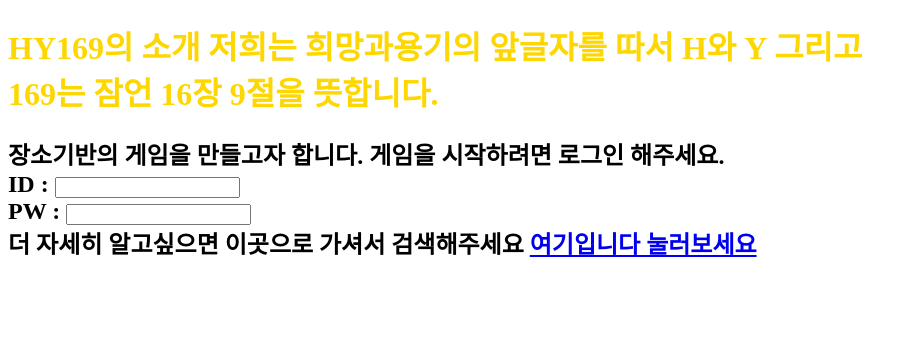
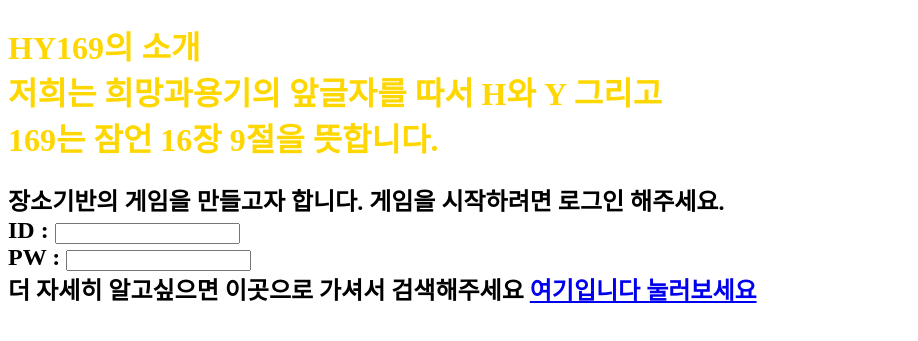
Before and after one commit to HY169/hy169, a plain HTML site: page 2.html in a window 1280 px wide. Shown: the part 27-368 px from the top of the page, without its empty margins (0-918 px from the left). Drawn offline with Linux system fonts and the light colour scheme.

Commit message:
Update 2.html

```diff
--- a/2.html
+++ b/2.html
@@ -6,10 +6,10 @@
 </head>
 <body>
     <img src="1.jpg"><br>
-  <h1 style="color: gold"> <b>HY169</b>의 소개
+  <h1 style="color: gold"> <b>HY169</b>의 소개<br>
 저희는 희망과용기의 앞글자를 따서 H와 Y 그리고<br>
 169는 잠언 16장 9절을 뜻합니다. </h1>
-<h2> 장소기반의 게임을 만들고자 합니다.
+<h2 style="background color: gray"> 장소기반의 게임을 만들고자 합니다.
 
   게임을 시작하려면 로그인 해주세요.
 
```
